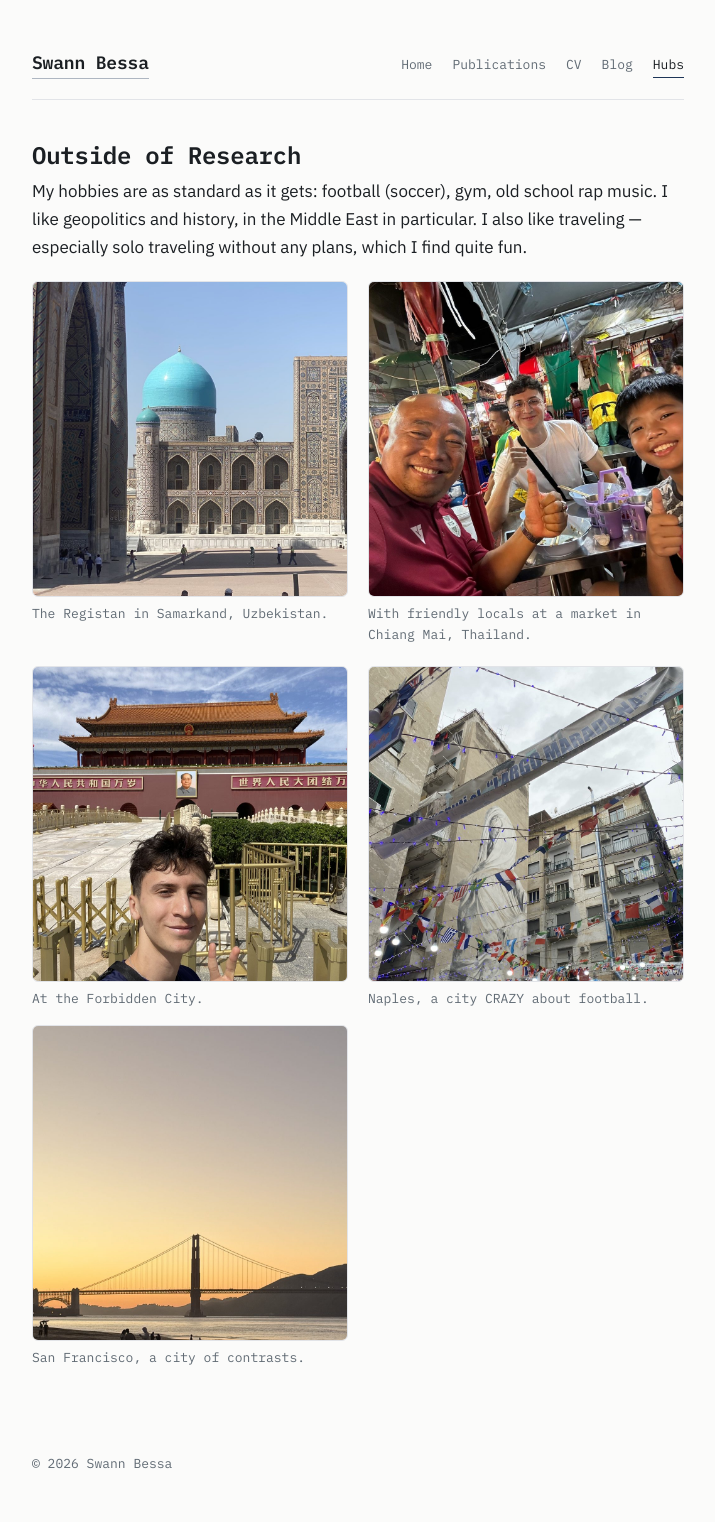
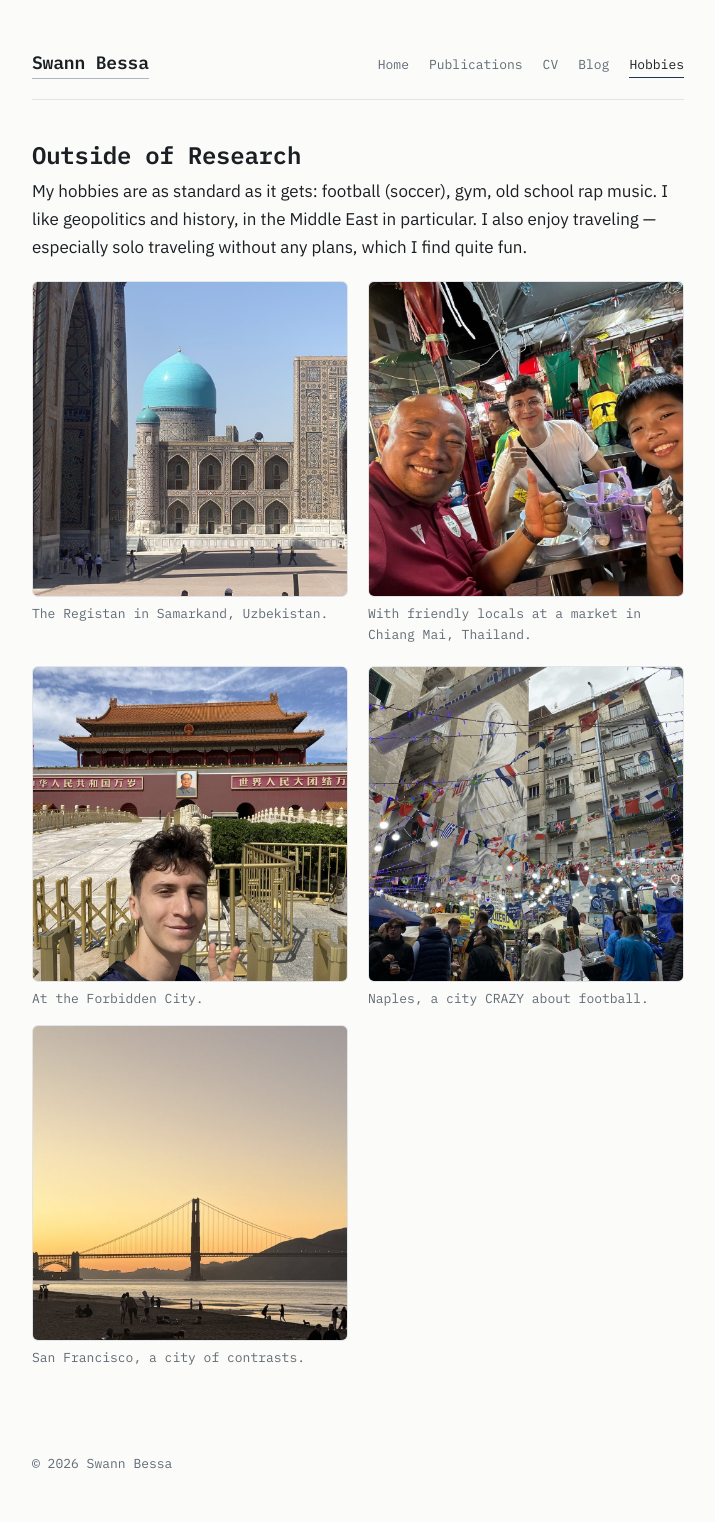
Before and after one commit to swannbessa/swannbessa.github.io, a Jekyll site: the page built from hobbies.md, in a window 1280 px wide. Shown: the whole page, without its empty margins (282-997 px from the left). Built offline with Jekyll 4.4.1, drawn with Linux system fonts in a browser that asks for light colours.

Commit message:
Rename Hubs to Hobbies nav item, re-crop Naples (more market/people) and San Francisco (more beach), fix wording and CV details

```diff
--- a/_layouts/default.html
+++ b/_layouts/default.html
@@ -19,7 +19,7 @@
         <a href="{{ '/publications/' | relative_url }}" {% if page.url == '/publications/' %}class="active"{% endif %}>Publications</a>
         <a href="{{ '/cv/' | relative_url }}" {% if page.url == '/cv/' %}class="active"{% endif %}>CV</a>
         <a href="{{ '/blog/' | relative_url }}" {% if page.url contains '/blog' %}class="active"{% endif %}>Blog</a>
-        <a href="{{ '/hubs/' | relative_url }}" {% if page.url == '/hubs/' %}class="active"{% endif %}>Hubs</a>
+        <a href="{{ '/hobbies/' | relative_url }}" {% if page.url == '/hobbies/' %}class="active"{% endif %}>Hobbies</a>
       </nav>
     </header>
 
--- a/hubs.md
+++ b/hobbies.md
@@ -1,12 +1,12 @@
 ---
 layout: default
-title: Hubs
-permalink: /hubs/
+title: Hobbies
+permalink: /hobbies/
 ---
 
 # Outside of Research
 
-My hobbies are as standard as it gets: football (soccer), gym, old school rap music. I like geopolitics and history, in the Middle East in particular. I also like traveling — especially solo traveling without any plans, which I find quite fun.
+My hobbies are as standard as it gets: football (soccer), gym, old school rap music. I like geopolitics and history, in the Middle East in particular. I also enjoy traveling — especially solo traveling without any plans, which I find quite fun.
 
 <div class="photo-grid">
   <figure>
```
Also changed, not shown: cv.md (+1 -1 lines), index.md (+1 -1 lines), assets/travel-naples.jpg, assets/travel-sanfrancisco.jpg.
